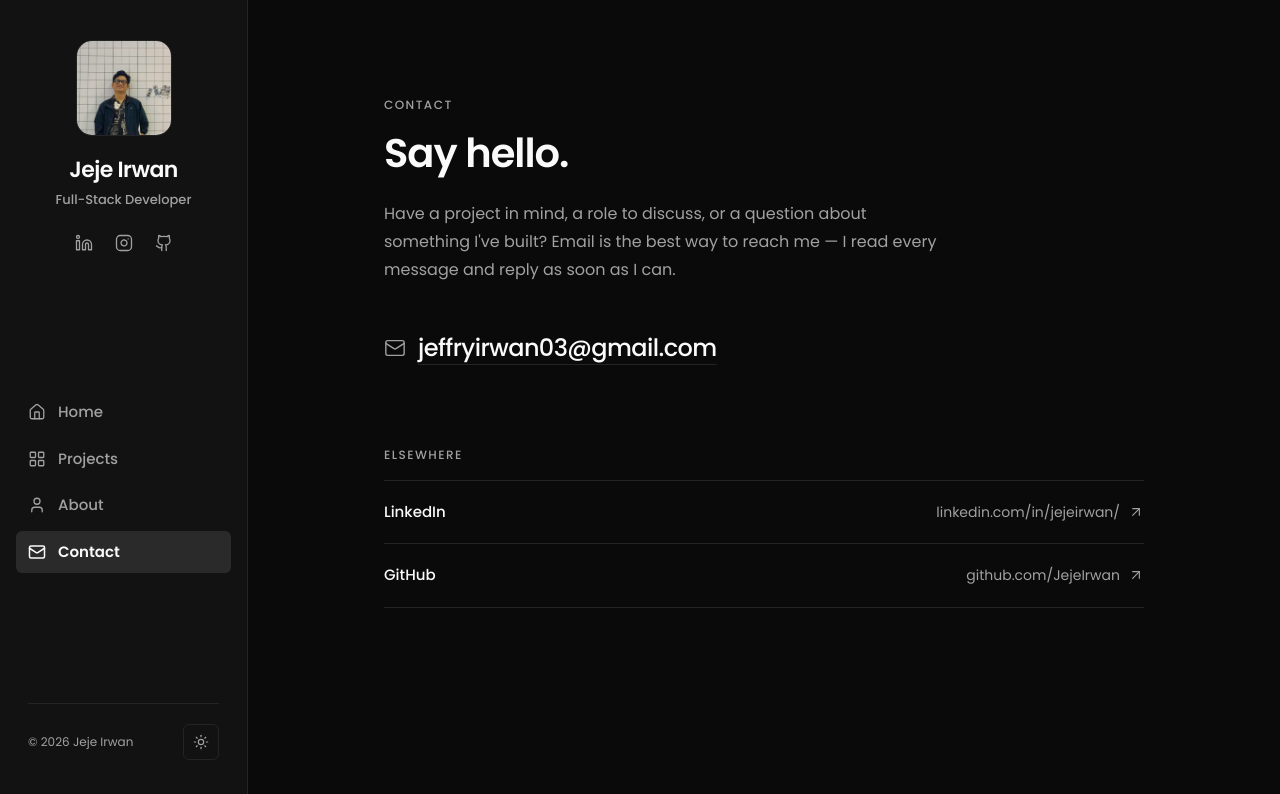
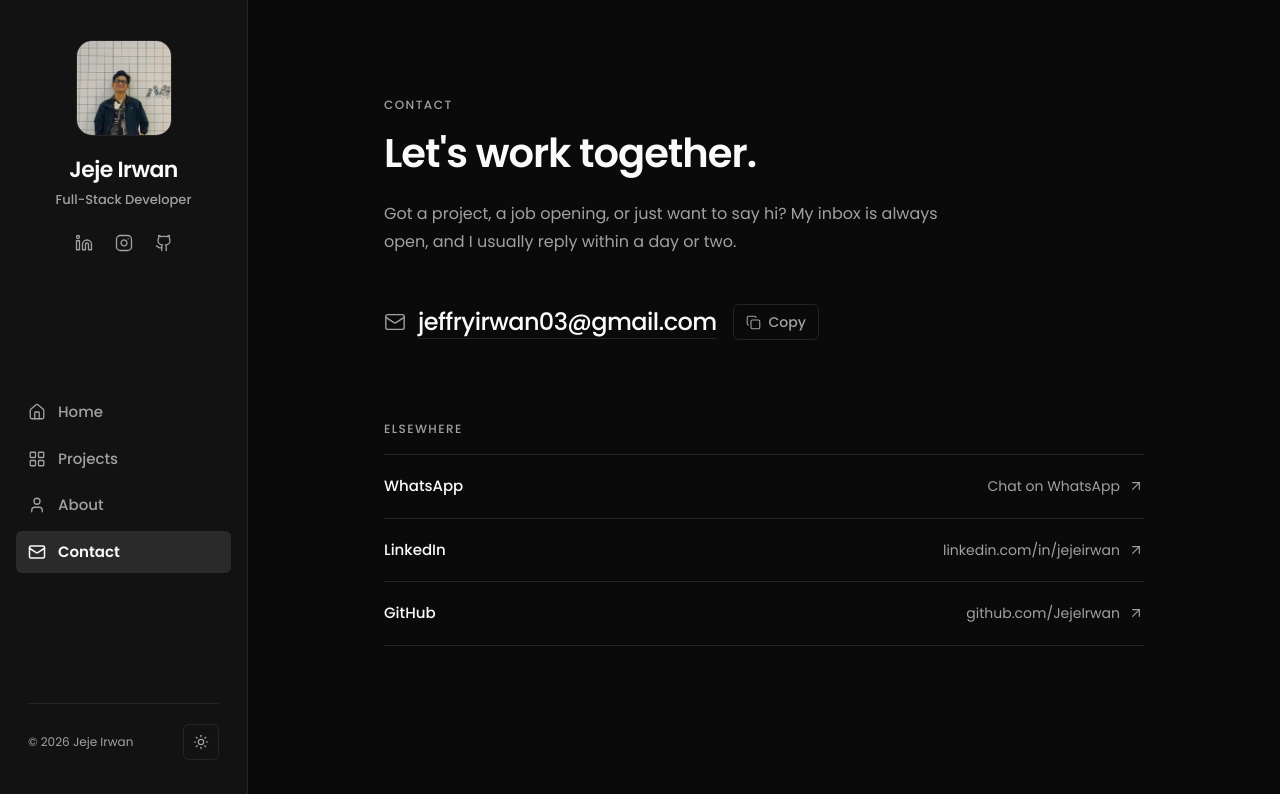
Before and after one commit to JejeIrwan/my-portfolio, a Next.js app: page /contact in a window 1280 px wide. Shown: the top 794 px of the page. Built offline with nearby package versions, Linux system fonts and the light colour scheme.

Commit message:
update contact whatsapp + copy email

```diff
--- a/app/contact/page.tsx
+++ b/app/contact/page.tsx
@@ -1,34 +1,66 @@
 import type { Metadata } from "next";
-import { ArrowUpRight, Mail } from "lucide-react";
+import { ArrowUpRight } from "lucide-react";
+import { CopyEmail } from "@/components/copy-email";
 import { PageHeader } from "@/components/page-header";
 import { getSocial, site } from "@/lib/site";
 
+/* ------------------------------------------------------------------
+ * Edit these to change the page.
+ * ------------------------------------------------------------------ */
+
+const HEADING = "Let's work together.";
+
+const INTRO =
+  "Got a project, a job opening, or just want to say hi? My inbox is always open, and I usually reply within a day or two.";
+
+/**
+ * WhatsApp number: country code 62 + number without the leading 0, digits only.
+ * Example: 0812-3456-7890 → "6281234567890". Leave empty ("") to hide WhatsApp.
+ */
+const WHATSAPP_NUMBER = "6281365215007";
+
+/** Message pre-filled in WhatsApp when someone taps the link. Leave empty ("") for none. */
+const WHATSAPP_MESSAGE = "Hi Jeje, I found your portfolio and would like to talk.";
+
+/* ------------------------------------------------------------------ */
+
 export const metadata: Metadata = {
   title: "Contact",
-  description: `Get in touch with ${site.name} by email, LinkedIn, or GitHub.`,
+  description: `Get in touch with ${site.name} by email, WhatsApp, LinkedIn, or GitHub.`,
 };
 
+type Channel = { key: string; label: string; href: string; detail: string };
+
+function whatsappLink(): string {
+  const text = WHATSAPP_MESSAGE ? `?text=${encodeURIComponent(WHATSAPP_MESSAGE)}` : "";
+  return `https://wa.me/${WHATSAPP_NUMBER}${text}`;
+}
+
 export default function ContactPage() {
-  const channels = [getSocial("linkedin"), getSocial("github")].filter(
-    (social) => social !== undefined,
-  );
+  const linkedin = getSocial("linkedin");
+  const github = getSocial("github");
+  const shortUrl = (url: string) => url.replace(/^https?:\/\/(www\.)?/, "").replace(/\/$/, "");
+
+  const channels: Channel[] = [];
+  if (WHATSAPP_NUMBER) {
+    channels.push({ key: "whatsapp", label: "WhatsApp", href: whatsappLink(), detail: "Chat on WhatsApp" });
+  }
+  if (linkedin) {
+    channels.push({ key: "linkedin", label: linkedin.label, href: linkedin.href, detail: shortUrl(linkedin.href) });
+  }
+  if (github) {
+    channels.push({ key: "github", label: github.label, href: github.href, detail: shortUrl(github.href) });
+  }
 
   return (
     <>
-      <PageHeader eyebrow="Contact" title="Say hello.">
-        <p>
-          Have a project in mind, a role to discuss, or a question about something I&apos;ve built?
-          Email is the best way to reach me — I read every message and reply as soon as I can.
-        </p>
+      <PageHeader eyebrow="Contact" title={HEADING}>
+        <p>{INTRO}</p>
       </PageHeader>
 
-      <a
-        href={`mailto:${site.email}`}
-        className="group mt-12 inline-flex items-center gap-3 text-xl font-medium tracking-tight underline decoration-border decoration-1 underline-offset-8 hover:decoration-accent sm:text-2xl"
-      >
-        <Mail size={22} strokeWidth={1.5} aria-hidden="true" className="text-muted" />
-        {site.email}
-      </a>
+      <div className="mt-12">
+        <CopyEmail email={site.email} />
+      </div>
 
       {channels.length > 0 && (
         <section aria-labelledby="elsewhere-heading" className="mt-20">
@@ -37,7 +69,7 @@ export default function ContactPage() {
           </h2>
           <ul className="border-b border-border">
             {channels.map((channel) => (
-              <li key={channel.icon} className="border-t border-border">
+              <li key={channel.key} className="border-t border-border">
                 <a
                   href={channel.href}
                   target="_blank"
@@ -46,7 +78,7 @@ export default function ContactPage() {
                 >
                   <span className="font-medium">{channel.label}</span>
                   <span className="flex min-w-0 items-center gap-2 text-sm text-muted group-hover:text-foreground">
-                    <span className="truncate">{channel.href.replace(/^https?:\/\/(www\.)?/, "")}</span>
+                    <span className="truncate">{channel.detail}</span>
                     <ArrowUpRight size={16} strokeWidth={1.75} aria-hidden="true" className="shrink-0" />
                   </span>
                   <span className="sr-only"> (opens in a new tab)</span>
--- /dev/null
+++ b/components/copy-email.tsx
@@ -0,0 +1,72 @@
+"use client";
+
+import { Check, Copy, Mail } from "lucide-react";
+import { useEffect, useState } from "react";
+
+async function copyText(text: string): Promise<boolean> {
+  try {
+    await navigator.clipboard.writeText(text);
+    return true;
+  } catch {
+    // Fallback for browsers/contexts without the Clipboard API.
+    try {
+      const textarea = document.createElement("textarea");
+      textarea.value = text;
+      textarea.setAttribute("readonly", "");
+      textarea.style.position = "fixed";
+      textarea.style.opacity = "0";
+      document.body.appendChild(textarea);
+      textarea.select();
+      const ok = document.execCommand("copy");
+      document.body.removeChild(textarea);
+      return ok;
+    } catch {
+      return false;
+    }
+  }
+}
+
+/** Email address as a mailto link, with a button that copies it to the clipboard. */
+export function CopyEmail({ email }: { email: string }) {
+  const [copied, setCopied] = useState(false);
+
+  useEffect(() => {
+    if (!copied) return;
+    const timer = window.setTimeout(() => setCopied(false), 2000);
+    return () => window.clearTimeout(timer);
+  }, [copied]);
+
+  const handleCopy = async () => {
+    if (await copyText(email)) setCopied(true);
+  };
+
+  return (
+    <div className="flex flex-wrap items-center gap-x-4 gap-y-3">
+      <a
+        href={`mailto:${email}`}
+        className="inline-flex min-w-0 items-center gap-3 text-xl font-medium tracking-tight underline decoration-border decoration-1 underline-offset-8 hover:decoration-accent sm:text-2xl"
+      >
+        <Mail size={22} strokeWidth={1.5} aria-hidden="true" className="shrink-0 text-muted" />
+        <span className="break-all">{email}</span>
+      </a>
+
+      <button
+        type="button"
+        onClick={handleCopy}
+        aria-label={copied ? "Email copied" : "Copy email address"}
+        className="inline-flex h-9 items-center gap-2 rounded-md border border-border px-3 text-sm font-medium text-muted hover:bg-hover hover:text-foreground"
+      >
+        {copied ? (
+          <Check size={15} strokeWidth={2} aria-hidden="true" />
+        ) : (
+          <Copy size={15} strokeWidth={1.75} aria-hidden="true" />
+        )}
+        {copied ? "Copied!" : "Copy"}
+      </button>
+
+      <span className="sr-only" aria-live="polite">
+        {copied ? "Email address copied to clipboard" : ""}
+      </span>
+    </div>
+  );
+}
```
